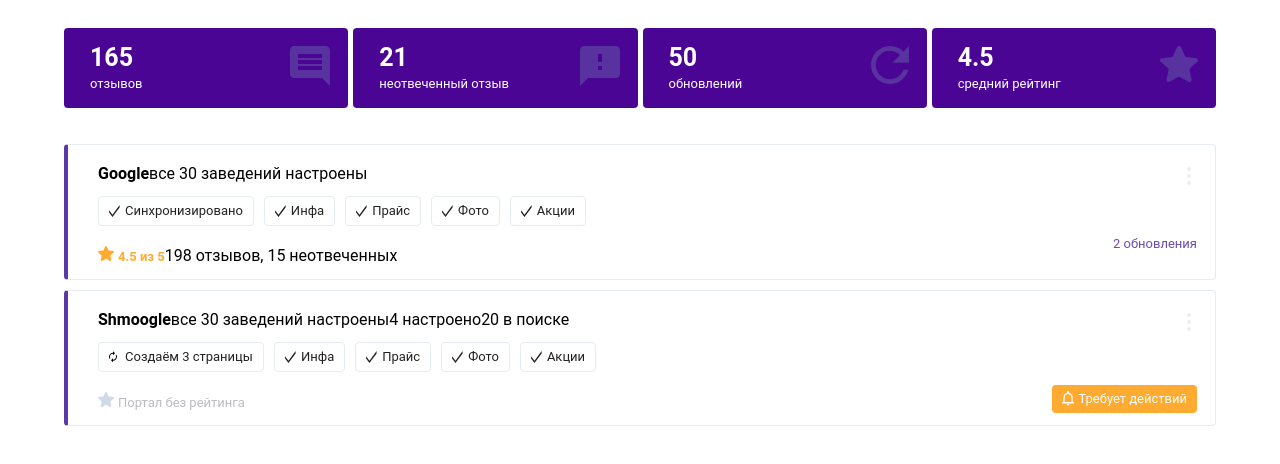
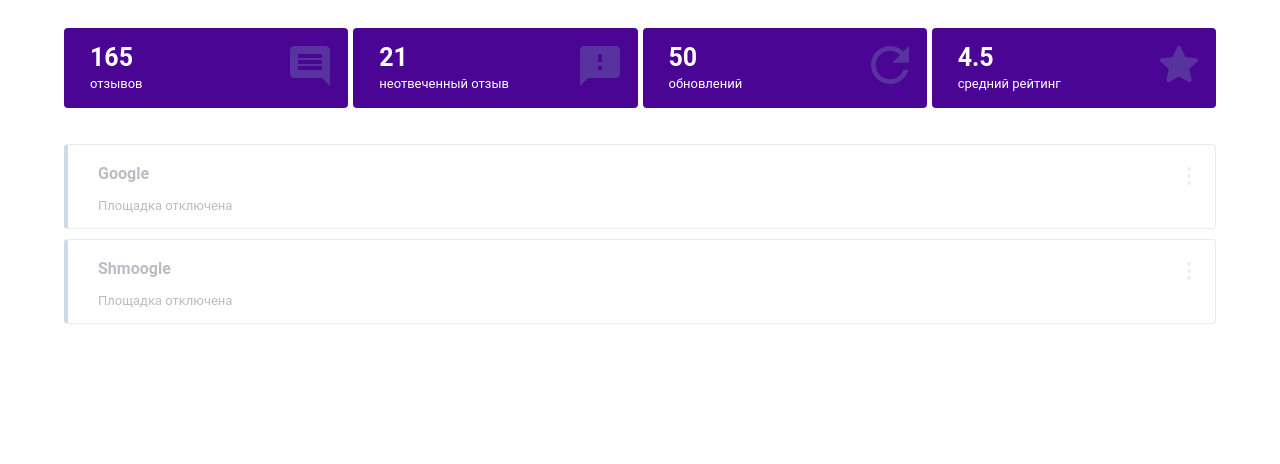
Before and after one commit to feofan-msk/Zoon-test, a React (Create React App) app: page / in a window 1280 px wide. Shown: the top 464 px of the page. Built offline with nearby package versions, Linux system fonts and the light colour scheme.

Commit message:
feat: add inactive state for Card

```diff
--- a/src/Companies/Card/index.jsx
+++ b/src/Companies/Card/index.jsx
@@ -16,7 +16,13 @@ S.Card = styled.section`
   border-radius: 4px;
   border: 1px solid #e6ecf2;
   background-color: #ffffff;
+  border-left: 4px solid #cedae6;
+
+  ${props =>
+    props.isActive &&
+    css`
       border-left: 4px solid #5a39a7;
+    `}
 `;
 
 S.Title = styled.h3`
@@ -25,6 +31,13 @@ S.Title = styled.h3`
   font-size: 16px;
   font-weight: 700;
   line-height: 25px;
+  color: #bbbcc4;
+
+  ${props =>
+    props.isActive &&
+    css`
+      color: #222222;
+    `};
 `;
 
 S.Status = styled.span`
@@ -181,13 +194,38 @@ S.Tooltip = styled.div`
   }
 `;
 
+S.CardStatus = styled.p`
+  margin: 0;
+  color: #bbbcc4;
+  font-size: 13px;
+  font-weight: 400;
+  line-height: 20px;
+`;
+
 class Card extends Component {
+  constructor(props) {
+    super(props);
+    this.state = {
+      isActive: false
+    };
+
+    this.handleStatusChange = this.handleStatusChange.bind(this);
+  }
+
+  handleStatusChange() {
+    this.setState(({ isActive }) => ({
+      isActive: !isActive
+    }));
+  }
+
   render() {
     return (
-      <S.Card className={this.props.className}>
+      <S.Card className={this.props.className} isActive={this.state.isActive}>
         <div>
-          <S.Title>{this.props.title}</S.Title>
+          <S.Title isActive={this.state.isActive}>{this.props.title}</S.Title>
 
+          {this.state.isActive ? (
+            <span>
               {this.props.statuses.map(status => (
                 <S.Status key={status}>{status}</S.Status>
               ))}
@@ -216,20 +254,30 @@ class Card extends Component {
                   неотвеченных
                 </S.Comments>
               )}
+            </span>
+          ) : (
+            <S.CardStatus>Площадка отключена</S.CardStatus>
+          )}
         </div>
 
         <S.RightSide>
           <Menu>
-            <S.Tooltip>Включить</S.Tooltip>
+            <S.Tooltip onClick={this.handleStatusChange}>
+              {this.state.isActive ? "Отключить" : "Включить"}
+            </S.Tooltip>
           </Menu>
 
+          {this.state.isActive && (
             <div>
               {!!this.props.updates && (
-              <S.UpdateMessage>{this.props.updates} обновления</S.UpdateMessage>
+                <S.UpdateMessage>
+                  {this.props.updates} обновления
+                </S.UpdateMessage>
               )}
 
               {this.props.needActions && <S.Badge>Требует действий</S.Badge>}
             </div>
+          )}
         </S.RightSide>
       </S.Card>
     );
```
Lines whose indentation alone changed are shown as unchanged.
